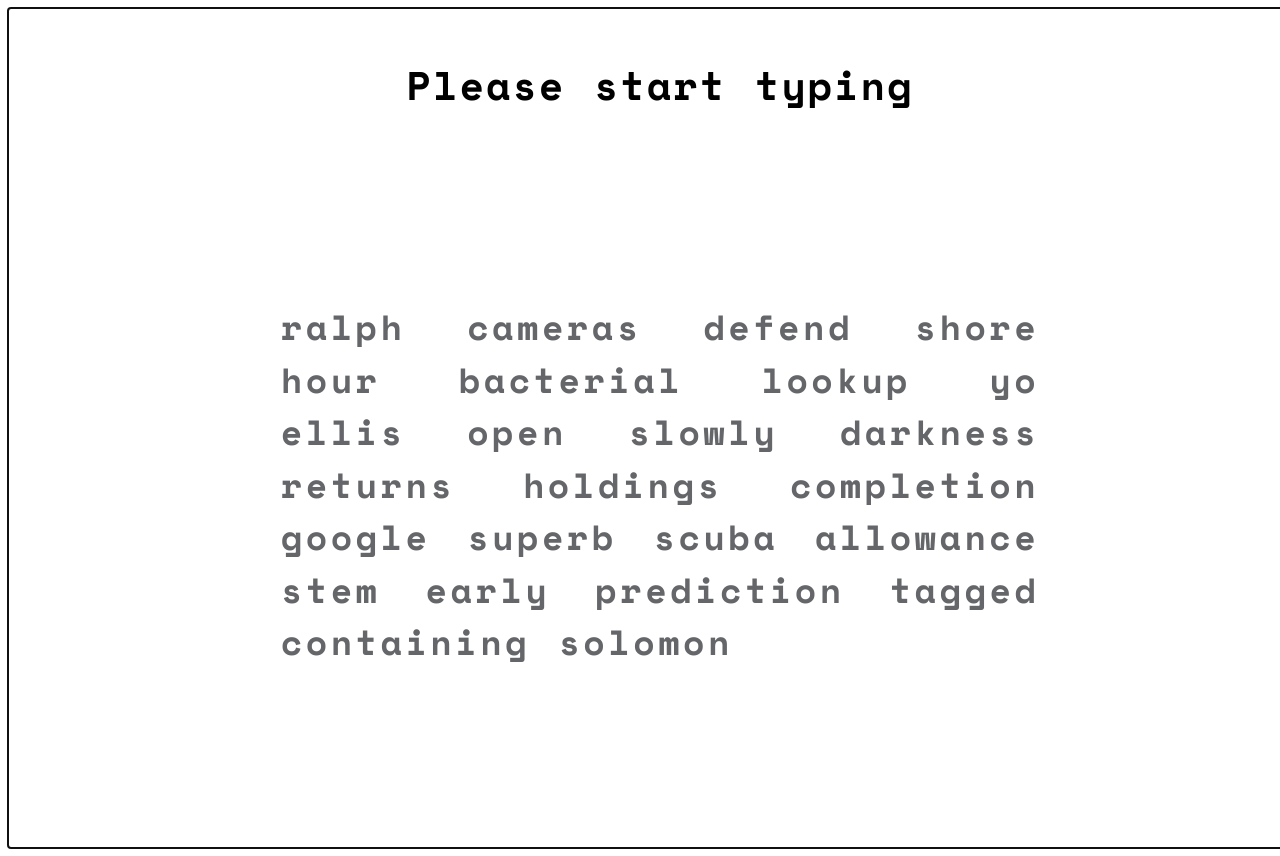
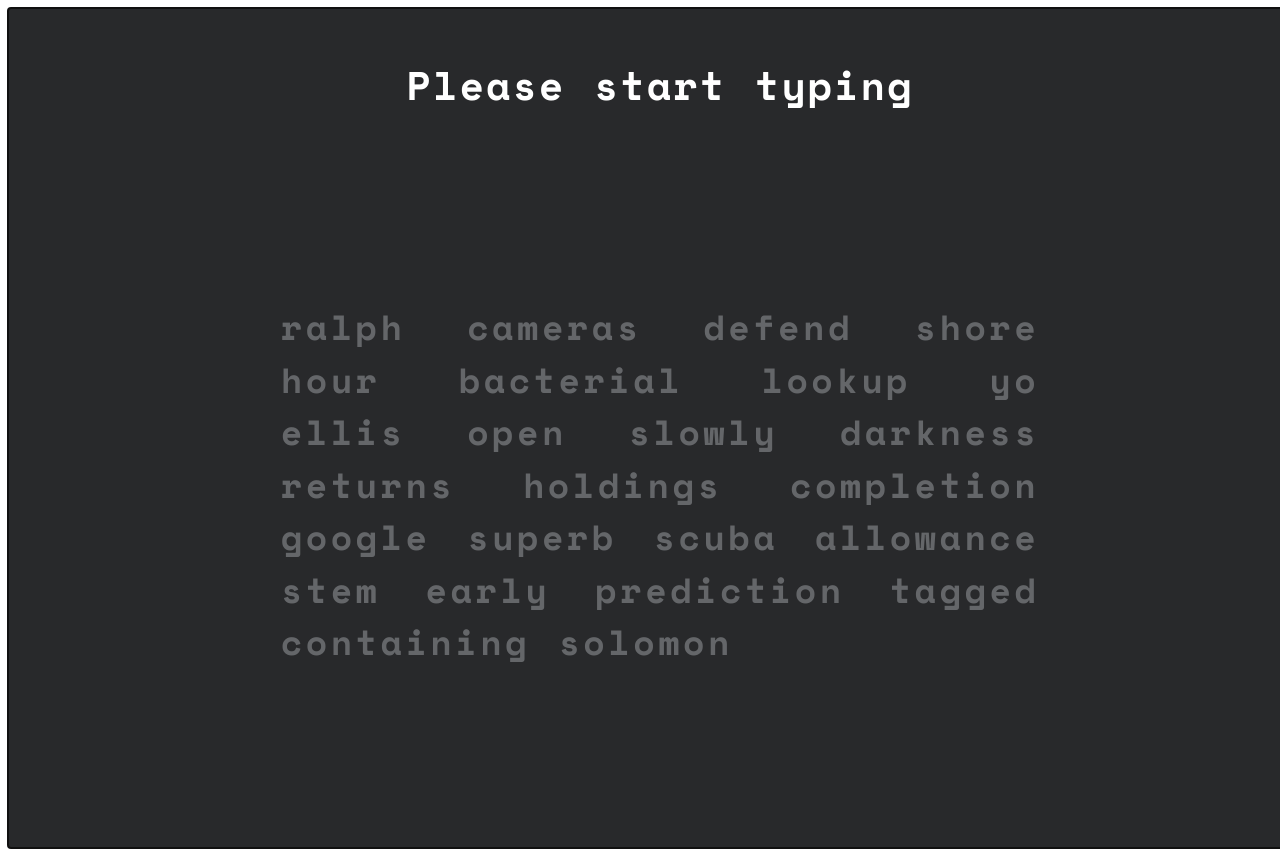
Before and after one commit to PAWAN-PAREEK-1/typing-speed-test, a Next.js app: page / in a window 1280 px wide. Shown: the top 856 px of the page. Built offline with nearby package versions, Linux system fonts and the light colour scheme.

Commit message:
Update TypingTest.jsx

```diff
--- a/src/app/components/TypingTest.jsx
+++ b/src/app/components/TypingTest.jsx
@@ -49,7 +49,7 @@
   const getLetterColor = (index) => {
     if (index < typedText.length) {
       if (wrongLetters.includes(index) || (typedText[index] === ' ' && paragraph[index] !== ' ')) {
-        return '#000080';
+        return '#7e2a33';
       } else {
         return '#d1d0c5';
       }
@@ -63,8 +63,8 @@
     <div
       style={{
         // backgroundColor: '#28292b',
-        backgroundColor: '#fff',
-        color: 'black',
+       backgroundColor: '#28292b',
+        color: 'white',
         padding: '20px',
         height: '100vh',
         display: 'flex',
```
